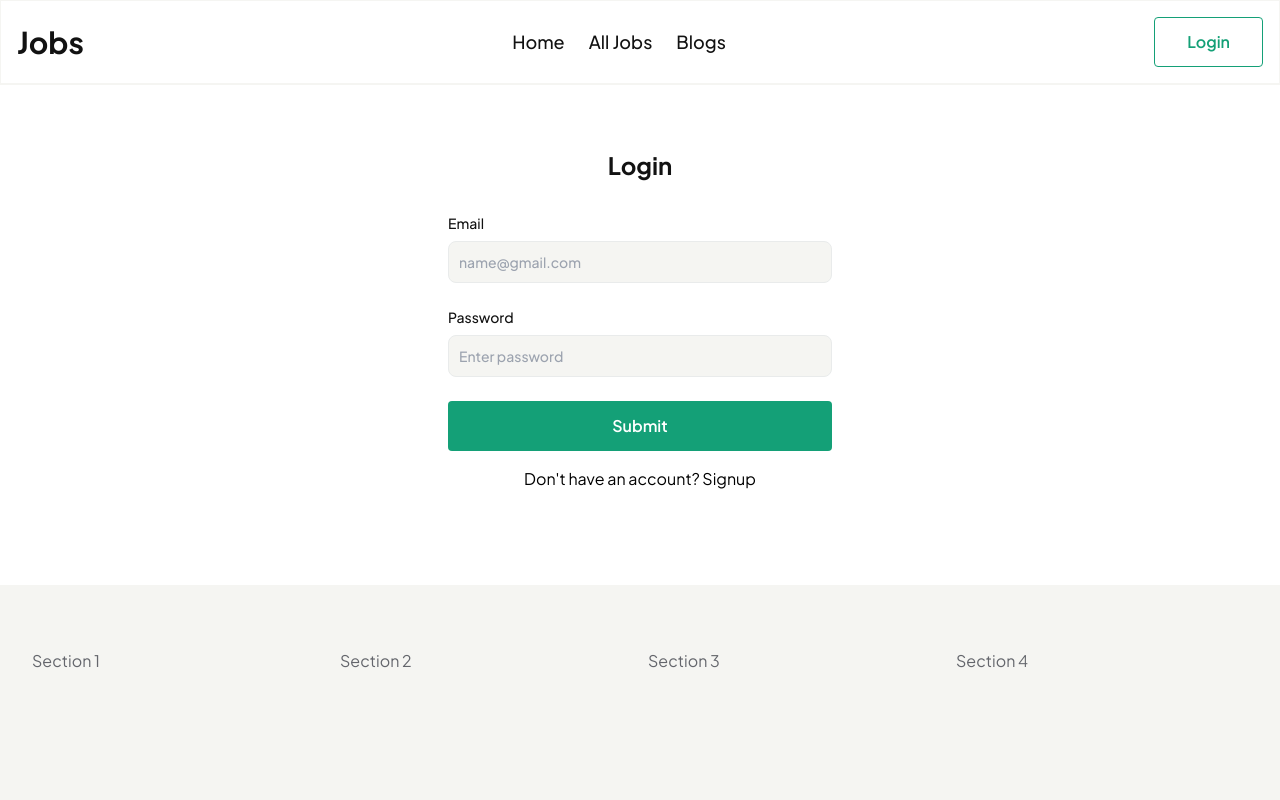
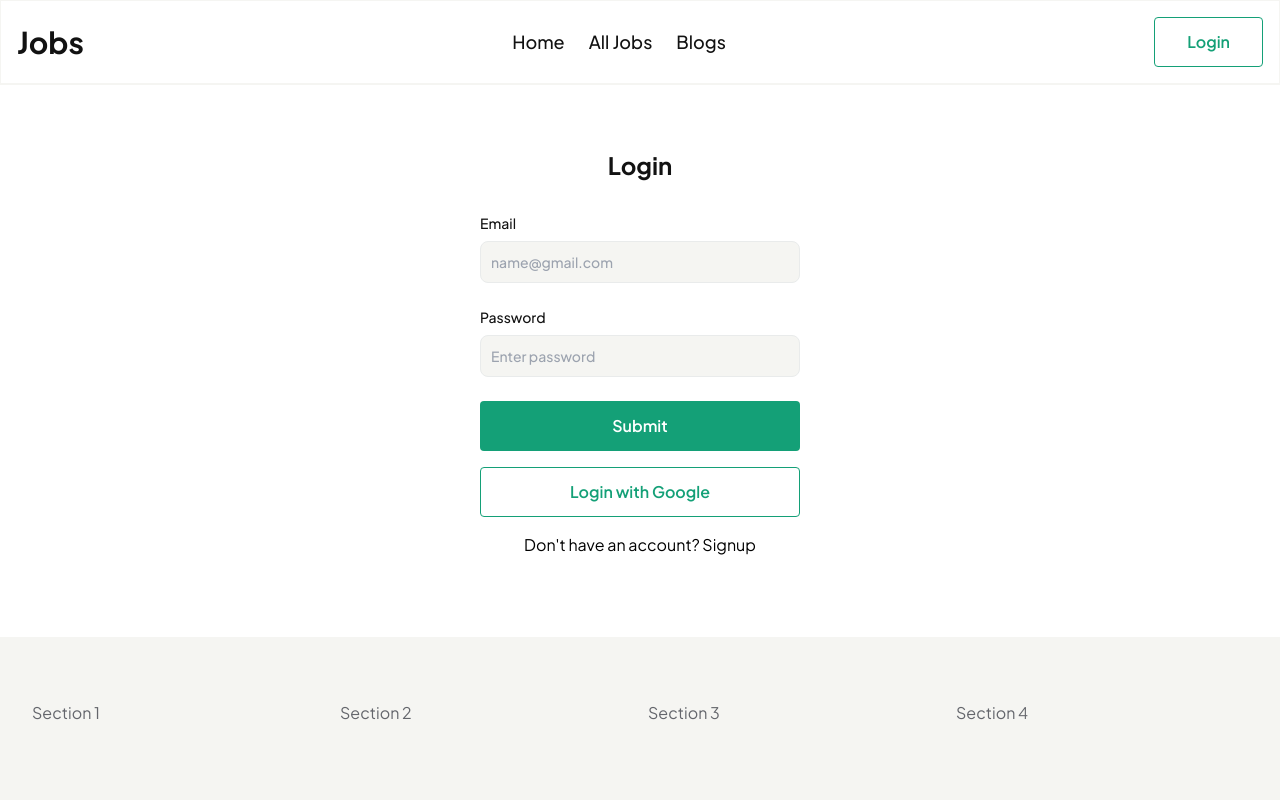
Before and after one commit to mehediy/job-board-frontend, a React (Vite) app: page /login in a window 1280 px wide. Shown: the top 800 px of the page. Built offline with nearby package versions, Linux system fonts and the light colour scheme; no server answers.

Commit message:
login with google

```diff
--- a/src/pages/Signin/Login.jsx
+++ b/src/pages/Signin/Login.jsx
@@ -3,8 +3,11 @@ import Input from "../../components/Forms/Input";
 import Button from "../../components/buttons/Button";
 import { useLoginUserAccount } from "../../api/mutations";
 import toast from "react-hot-toast";
+import useAuth from "../../context/useAuth";
 
 const Login = () => {
+  const { googleLogin } = useAuth();
+
   const navigate = useNavigate();
   const location = useLocation();
 
@@ -32,8 +35,17 @@ const Login = () => {
       });
   };
 
+  const googleLoginHandler = () => {
+    googleLogin()
+      .then(() => {
+        navigate(location?.state ? location.state : "/");
+        toast.success("Successfully logged in!");
+      })
+      .catch((error) => toast.error(error.code));
+  };
+
   return (
-    <div className="container mx-auto padding min-h-[500px]">
+    <div className="container max-w-sm mx-auto padding min-h-[500px]">
       <h1 className="heading-2 text-center pb-8">Login</h1>
       <form className="max-w-sm w-full mx-auto" onSubmit={loginHandler}>
         <div className="space-y-4">
@@ -54,12 +66,19 @@ const Login = () => {
             variant={loggingInUser ? "disabled" : "accent"}
             label={loggingInUser ? "Please wait..." : "Submit"}
           />
-
-          <Link className="block text-center" to={"/signup"}>
-            Don't have an account? Signup
-          </Link>
         </div>
       </form>
+      <div className="space-y-4 my-4">
+        <Button
+          onClick={googleLoginHandler}
+          className={"w-full"}
+          variant={"outline"}
+          label={"Login with Google"}
+        />
+        <Link className="block text-center" to={"/signup"}>
+          Don't have an account? Signup
+        </Link>
+      </div>
     </div>
   );
 };
```
